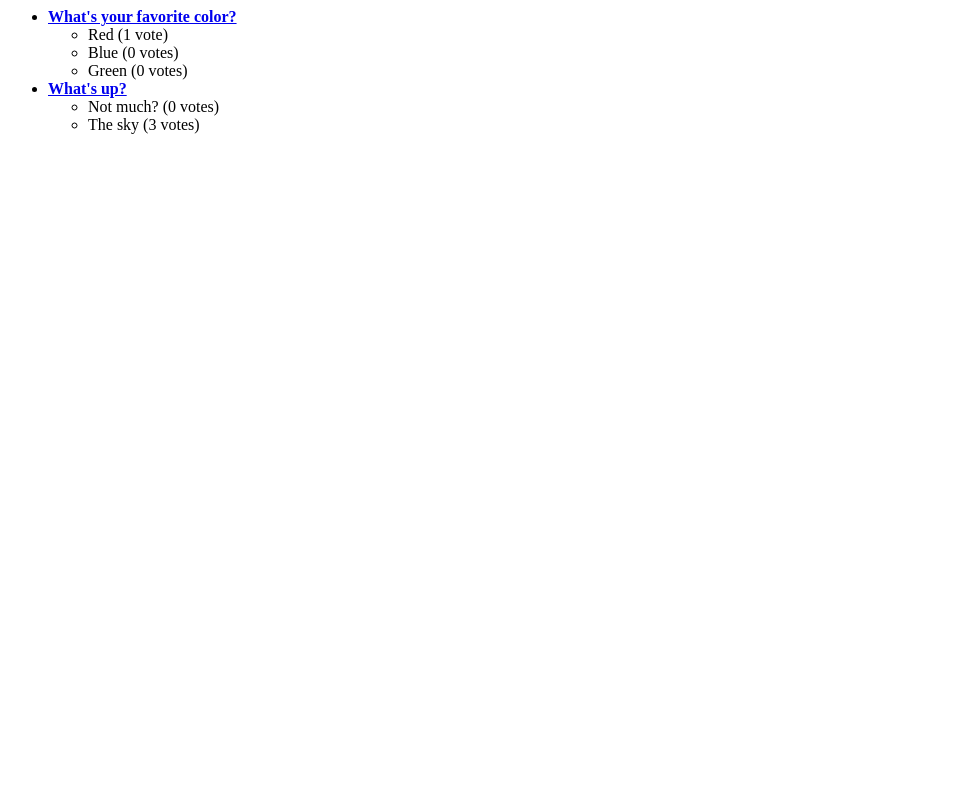
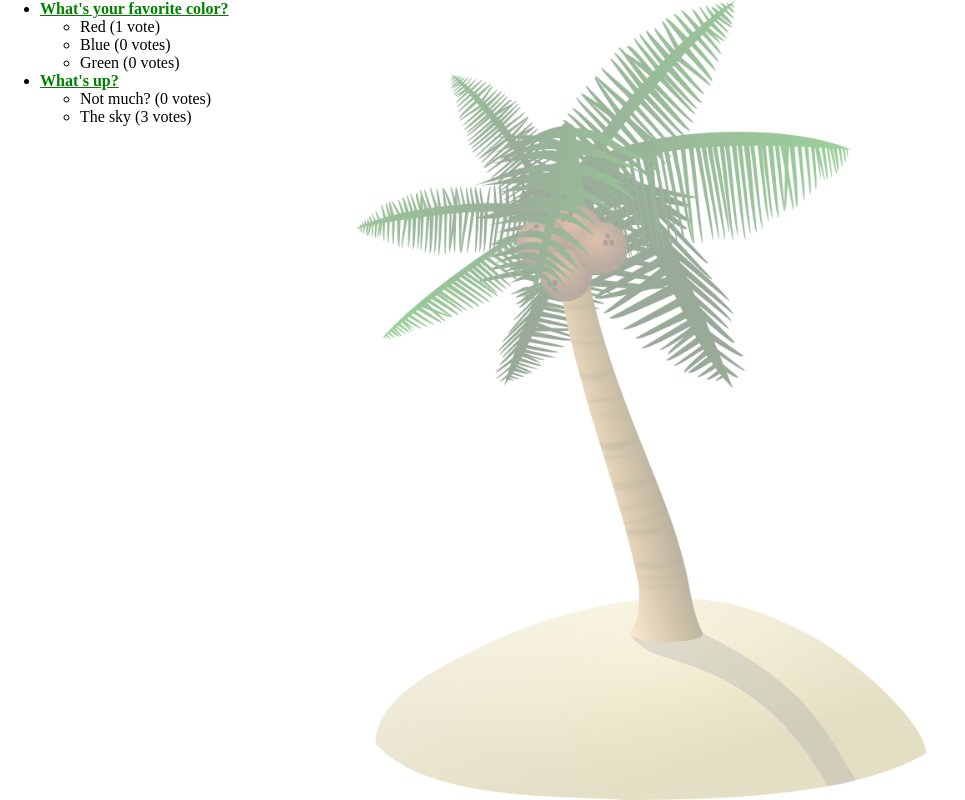
Before and after one commit to Deborah9494/django_tutorial, a Django app: page /polls/ in a window 1280 px wide. Shown: the whole page, without its empty margins (0-965 px from the left). Run offline with Django 5.2, Linux system fonts and the light colour scheme; data comes from the database, SQL or seed files in the repository.

Commit message:
tutorial part 6

```diff
--- /dev/null
+++ b/polls/static/polls/style.css
@@ -0,0 +1,17 @@
+li a {
+	color: green;
+}
+
+body {
+    margin: 0;
+    min-height: 100vh;
+
+    background:
+        linear-gradient(
+            rgba(255, 255, 255, 0.6),
+            rgba(255, 255, 255, 0.6)
+        ),
+        url("images/coconut-tree.png") center center no-repeat;
+
+    background-size: contain;
+}
--- a/polls/templates/polls/index.html
+++ b/polls/templates/polls/index.html
@@ -1,3 +1,6 @@
+{% load static %}
+<link rel="stylesheet" href="{% static 'polls/style.css' %}">
+
 {% if latest_question_list %}
 <ul>
     {% for question in latest_question_list %}
```
Also changed, not shown: polls/static/polls/images/coconut-tree.png (added).
